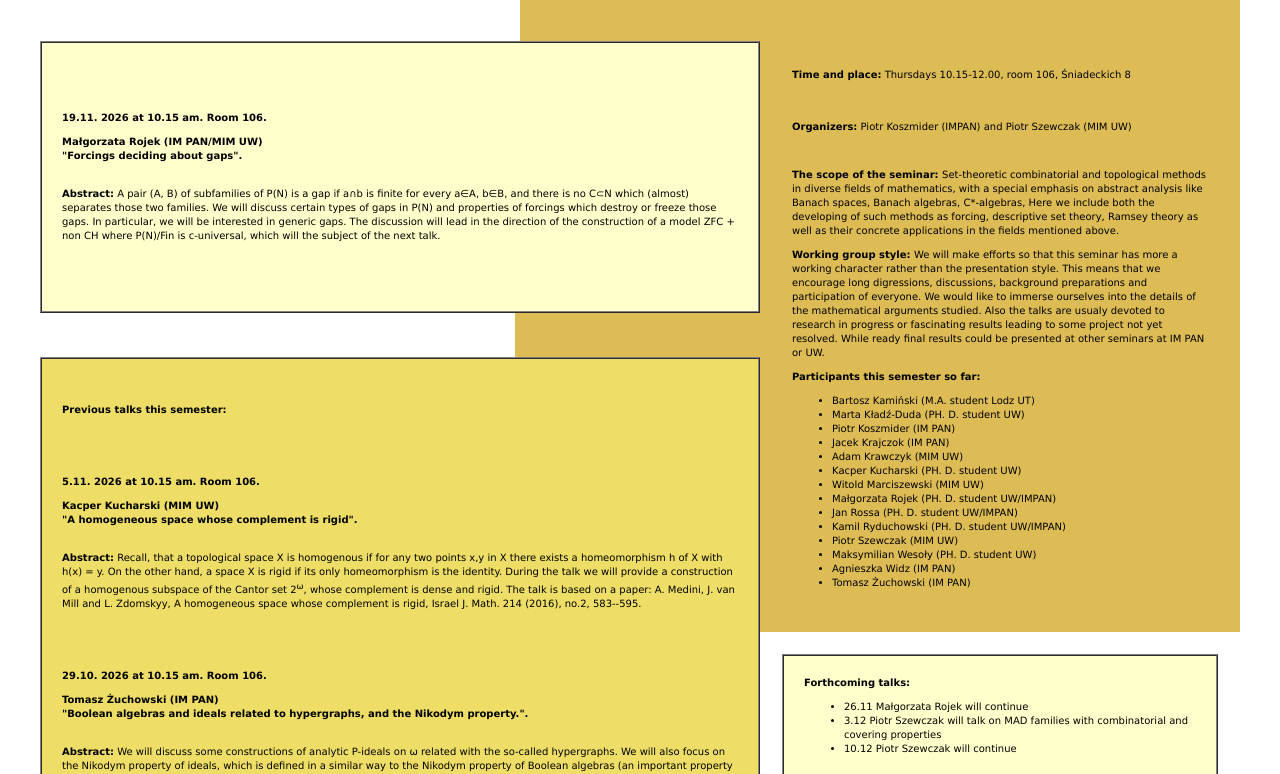
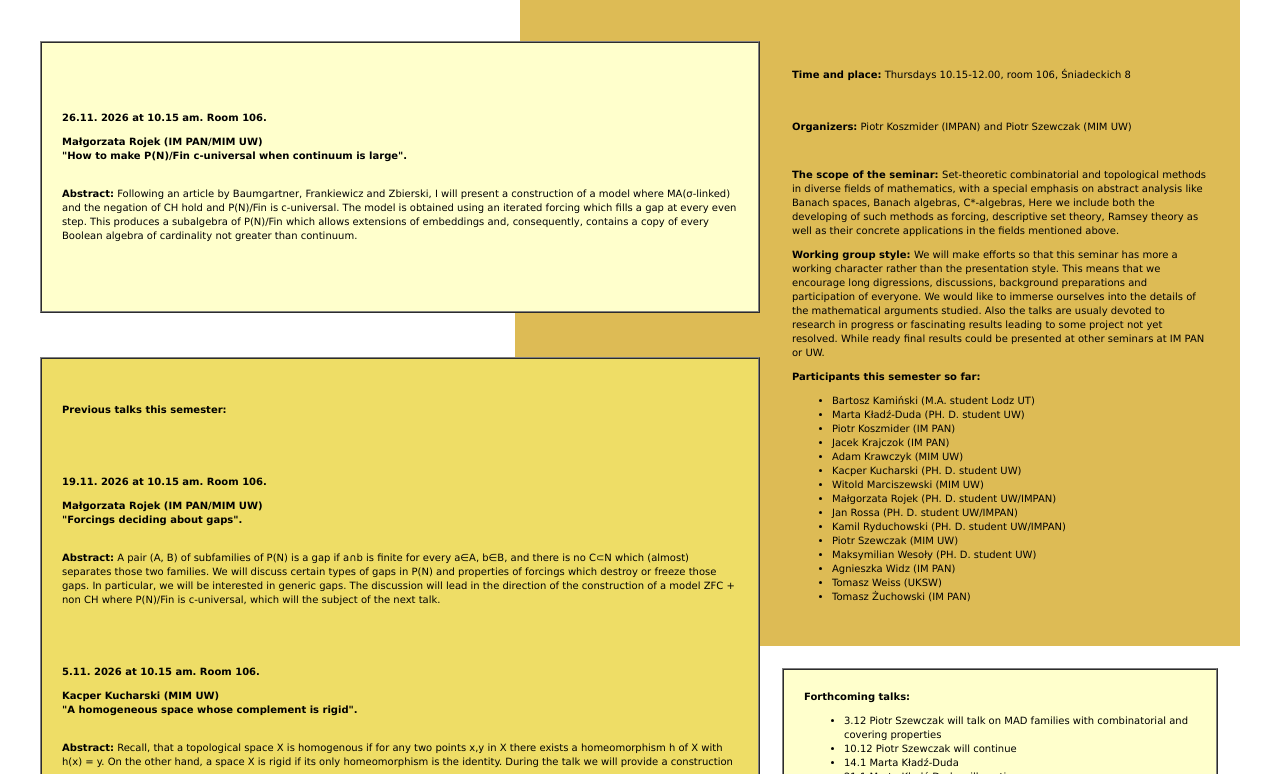
Before and after one commit to piotrkoszmider/seminar, a plain HTML site: page index.html in a window 1280 px wide. Shown: the part 178-952 px from the top of the page. Drawn offline with Linux system fonts and the light colour scheme.

Commit message:
Add files via upload

```diff
--- a/index.html
+++ b/index.html
@@ -61,20 +61,20 @@ working group in applications of set theory
 
 <br>
 <p>
-<p><strong> 19.11. 2026 at 10.15 am. Room 106.</strong>
+<p><strong> 26.11. 2026 at 10.15 am. Room 106.</strong>
 <br><p>
 <strong> Ma&#322;gorzata Rojek (IM PAN/MIM UW)</strong>
 <br>
-<strong> "Forcings deciding about gaps".</strong>
+<strong> "How to make P(N)/Fin c-universal when continuum is large".</strong>
 <p>
 <br>
 
-<strong> Abstract:</strong> A pair (A, B) of subfamilies of P(N)
-is a gap if a&cap;b is finite for every a&isin;A, b&isin;B, and there is no C&sub;N  which (almost) separates those two families.
- We will discuss certain types of gaps in P(N) and properties of forcings which destroy or freeze those gaps.
-In particular, we will be interested in generic gaps.
-The discussion will lead in the direction of the construction of a model ZFC + non CH where
-P(N)/Fin is c-universal, which will the subject of the next talk.
+<strong> Abstract:</strong> Following an article by Baumgartner, Frankiewicz and Zbierski,
+I will present a construction of a model where MA(&sigma;-linked) and the negation of
+CH hold and P(N)/Fin is c-universal. The model is obtained using an iterated forcing
+which fills a gap at every even step. This produces a subalgebra of
+P(N)/Fin which allows extensions of embeddings and, consequently,
+contains a copy of every Boolean algebra of cardinality not greater than continuum.
 <p>
 
 <br>
@@ -108,12 +108,33 @@ P(N)/Fin is c-universal, which will the subject of the next talk.
 <p>
 <strong>Previous talks this semester:</strong>
 
+
+<p>
+<br>
+<p>
+<br>
+<p>
+<p><strong> 19.11. 2026 at 10.15 am. Room 106.</strong>
+<br><p>
+<strong> Ma&#322;gorzata Rojek (IM PAN/MIM UW)</strong>
+<br>
+<strong> "Forcings deciding about gaps".</strong>
+<p>
+<br>
+
+<strong> Abstract:</strong> A pair (A, B) of subfamilies of P(N)
+is a gap if a&cap;b is finite for every a&isin;A, b&isin;B, and there is no C&sub;N  which (almost) separates those two families.
+ We will discuss certain types of gaps in P(N) and properties of forcings which destroy or freeze those gaps.
+In particular, we will be interested in generic gaps.
+The discussion will lead in the direction of the construction of a model ZFC + non CH where
+P(N)/Fin is c-universal, which will the subject of the next talk.
 <p>
 
 <br>
 <p>
 <br>
 <p>
+
 
 
 <p><strong> 5.11. 2026 at 10.15 am. Room 106.</strong>
@@ -343,7 +364,7 @@ While ready final results could be presented at other seminars at IM PAN or UW.
 <li> Maksymilian Weso&#322;y (PH. D. student  UW) </li>
 <li> Agnieszka Widz (IM PAN)</li>
 <! Micha&#322; Wojciechowski (IM PAN) </li>
-<!Tomasz Weiss (UKSW) </li>
+<li> Tomasz Weiss (UKSW) </li>
 <! Przemys&#322;aw Wojtaszczyk (IM PAN) </li>
 <! Krzysztof Zakrzewski (SGH) </li>
 <li>Tomasz &#379;uchowski (IM PAN)</li>
@@ -372,9 +393,11 @@ While ready final results could be presented at other seminars at IM PAN or UW.
 
 
 
-<li> 26.11 Ma&#322;gorzata Rojek will continue
+
 <li> 3.12 Piotr Szewczak will talk on MAD families with combinatorial and covering properties
 <li> 10.12 Piotr Szewczak will continue
+<li> 14.1 Marta K&#322;ad&#378;-Duda
+<li>  21.1 Marta K&#322;ad&#378;-Duda will continue
 <p>
 
 
```
